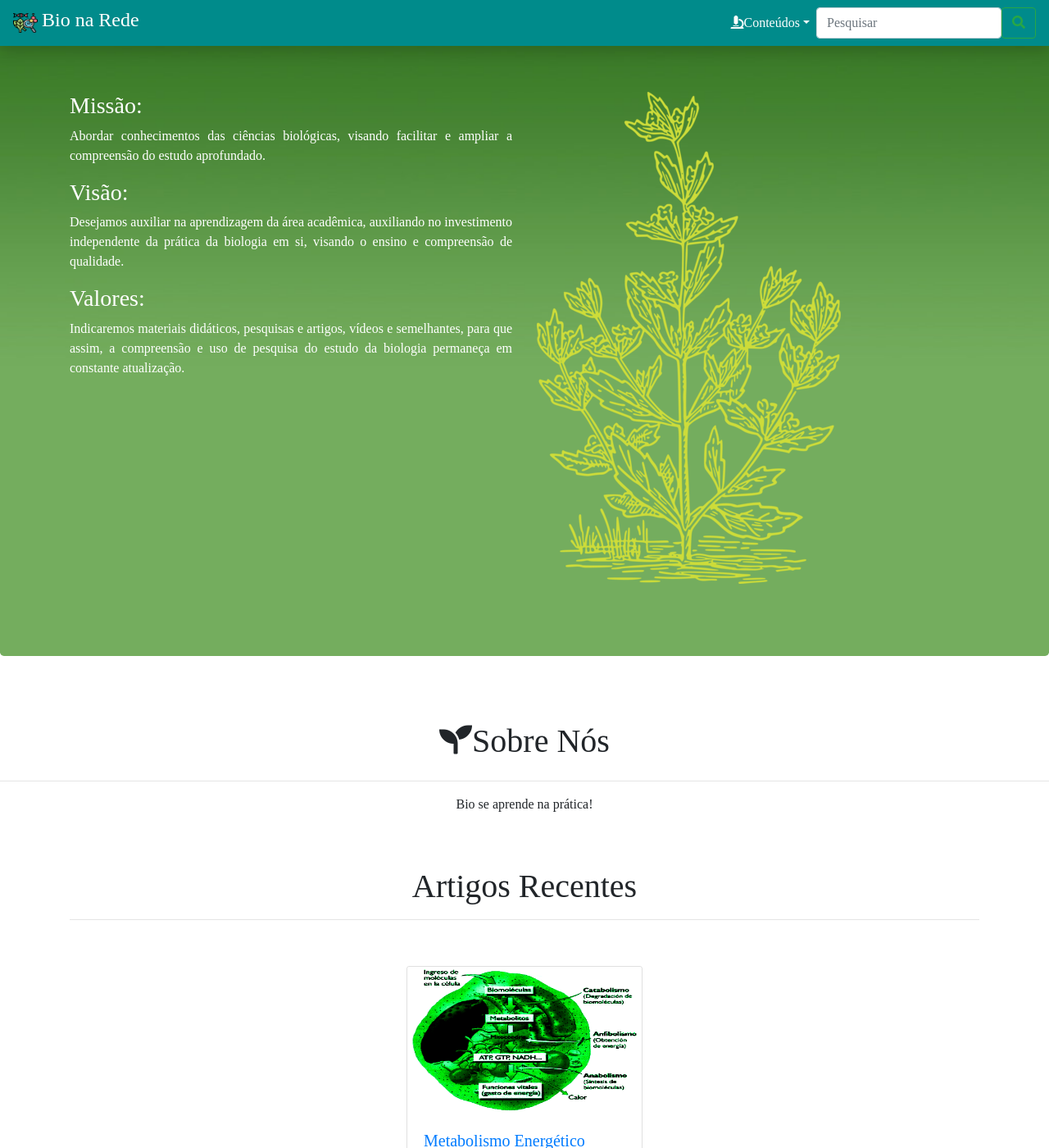
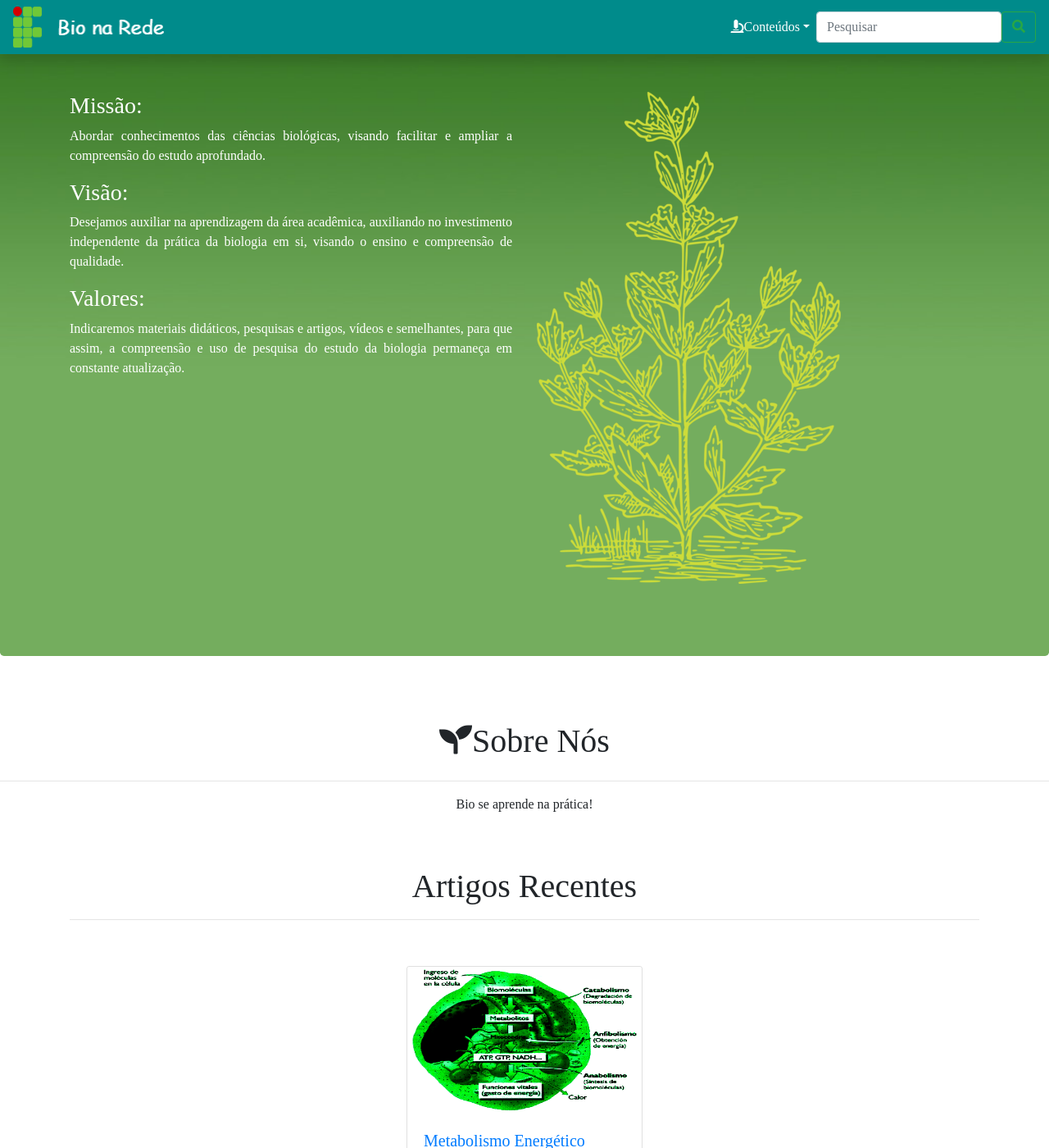
Before and after one commit to bionarede/bionarede, a Jekyll site: the page built from index.html, in a window 1280 px wide and 1400 px high. Shown: the whole window at 82% size. Built offline with Jekyll 4.4.1, drawn with Linux system fonts in a browser that asks for light colours; nearby versions of some CDN libraries; library files that are not in the unit come from our copies; some of the changed text lies outside the part shown.

Commit message:
RafaelIcon_insta

```diff
--- a/_includes/footer.html
+++ b/_includes/footer.html
@@ -1,4 +1,4 @@
-<footer class="jumbotron jumbotroin-fluid bg-secondary mb-0" style="color: #fff;">
-			<p class="text-center">2021 <a href="#">Projeto de Bio</a> - &reg;Todos os Direitos Reservados. - <a href="conteudos.html">Conteudos</a></p>
-            <h1 class="text-center"><a href="https://www.instagram.com/{{ site.instagram }}" style="color: #fff;"><i class="fab fa-instagram"></i></a></h1>
+<footer class="jumbotron jumbotroin-fluid mb-0"  style="background-color: #008B8B">
+			<p class="text-center">2021 <a href="#" style=color:#fff><strong>Projeto de Bio</strong></a> - &reg;Todos os Direitos Reservados. - <a href="conteudos.html" style=color:#fff><strong>Conteudos</strong></a></p>
+            <h1 class="text-center"><p style=font-size:17px class="text-center">Entre no nosso Instagram!</p><a href="https://www.instagram.com/bio_na_rede"><img src="/assets/img/insta.png" width="30" height="30"></a></h1>
         </footer>
--- a/_includes/header.html
+++ b/_includes/header.html
@@ -1,7 +1,7 @@
 <header>
             <nav class="navbar navbar-expand-sm fixed-top shadow" style="background-color: #008B8B"
                 <a class="navbar-brand" href="#"></a>
-                    <img src="/assets/img/logo.png" class="image-fluid" alt="Logo" width="30" height="24" href="{{ index }}"><h4 style="padding-left: 5px; color: #fff;">Bio na Rede</h4></a>
+                    <img src="/assets/img/iflogo.png" class="image-fluid" alt="Logo" width="35" height="50" href="{{ index }}"><img src="/assets/img/bnr.png" class="image-fluid" width="140" height="30" hspace="15"></a>
                 <button class="navbar-toggler" type="button" data-toggle="collapse" data-target="#expansivo" aria-controls="#expansivo" aria-expanded="false" aria-label="Alterna Navegação"><span class="navbar-toggler-icon"></span></button>
 
                 <div class="collapse navbar-collapse" id="expansivo">
--- a/assets/css/main.css
+++ b/assets/css/main.css
@@ -32,6 +32,8 @@
 a { color: #2a7ae2; text-decoration: none; }
 
 a:visited { color: #1756a9; }
+
+#a_footer { color: #fff}
 
 a:hover { color: #111; text-decoration: underline; }
 
@@ -103,7 +105,7 @@
 
 .contact-list, .social-media-list { list-style: none; margin-left: 0; }
 
-.footer-col-wrapper { font-size: 15px; color: #828282; margin-left: -15px; }
+.footer-col-wrapper { font-size: 15px; color: #008B8B; margin-left: -15px; }
 
 .footer-col { float: left; margin-bottom: 15px; padding-left: 15px; }
 
```
Also changed, not shown: assets/img/bnr.png (added), assets/img/iflogo.png (added), assets/img/insta.png (added), assets/img/lif.png (added), 1 other file.
